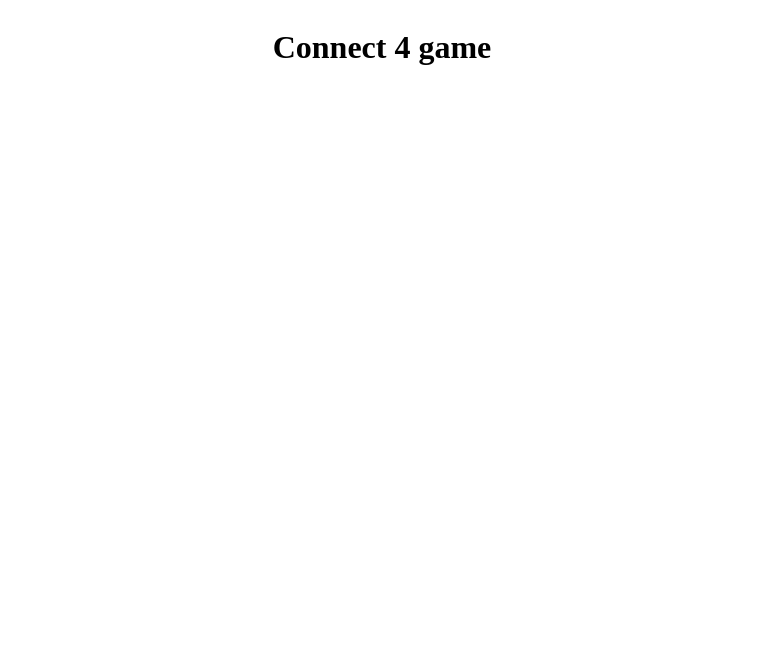
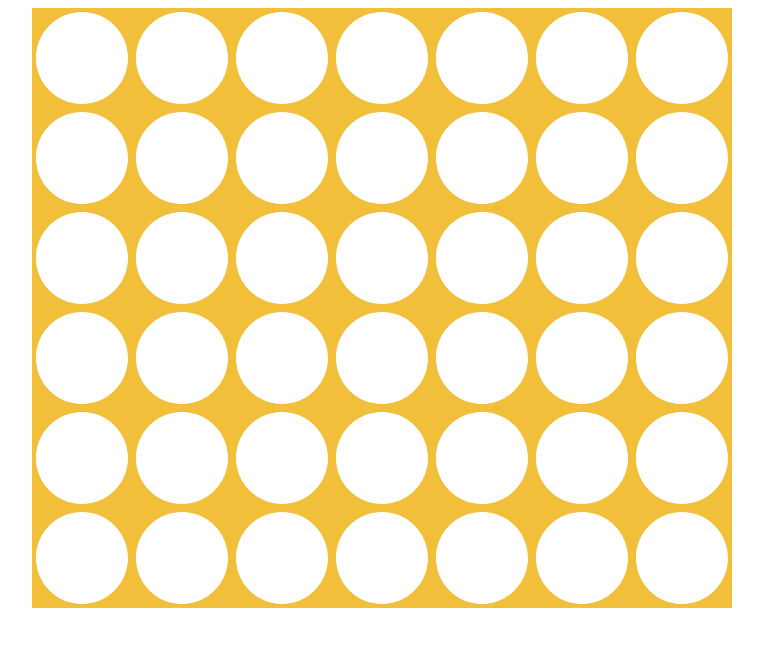
Before and after one commit to MohamedOrfy1/Connect-4-AI-Agent, a React (Vite) app in the folder frontend/connect-4/: page / in a window 1280 px wide. Shown: the top 646 px of the page, without its empty margins (258-1021 px from the left). Built offline with nearby package versions, Linux system fonts and the light colour scheme.

Commit message:
Added Board Component

```diff
--- a/frontend/connect-4/constants/constants.js
+++ /dev/null
@@ -1,3 +0,0 @@
-export const ROWS = 6;
-export const COLUMNS = 7;
-export const SIZE = 100;
--- a/frontend/connect-4/src/App.jsx
+++ b/frontend/connect-4/src/App.jsx
@@ -1,11 +1,11 @@
 import { useState } from 'react'
 import './App.css'
+import Board from './components/Board/Board'
 function App() {
-  const [count, setCount] = useState(0)
 
   return (
     <div className='App'>
-      <h1>Connect 4 game</h1>
+      <Board />
     </div>
   )
 }
--- /dev/null
+++ b/frontend/connect-4/src/components/Board/Board.css
@@ -0,0 +1,8 @@
+.board{
+    display: grid;
+    grid-template-columns: repeat(7, var(--size));
+    grid-template-rows: repeat(6, var(--size));
+}
+.board div{
+    background: url('board.svg');
+}
--- /dev/null
+++ b/frontend/connect-4/src/components/Board/Board.jsx
@@ -0,0 +1,16 @@
+import React from 'react'
+import './Board.css'
+const Board = () => {
+    const tiles =
+    new Array(6)
+        .fill()
+        .map(_ => new Array(7).fill(''))
+
+    return <div className="board">
+        {tiles.map((row,i) =>
+            row.map((_,j) => <div key={i+'-'+j}/>)
+        )}
+    </div>
+}
+
+export default Board
```
Also changed, not shown: frontend/connect-4/components/board/Board.jsx (deleted), frontend/connect-4/components/board/board.css (deleted), frontend/connect-4/src/components/Board/board.svg (renamed from frontend/connect-4/components/board/clip.svg).
